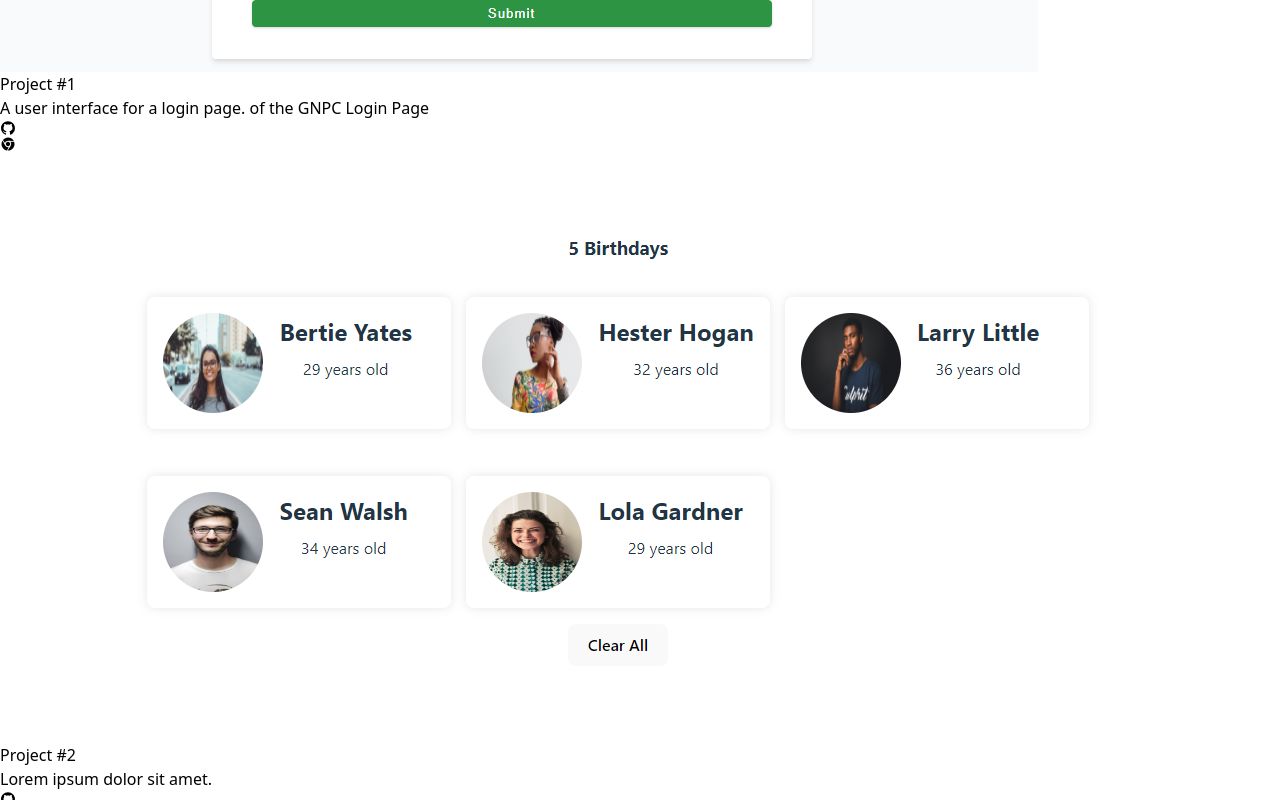
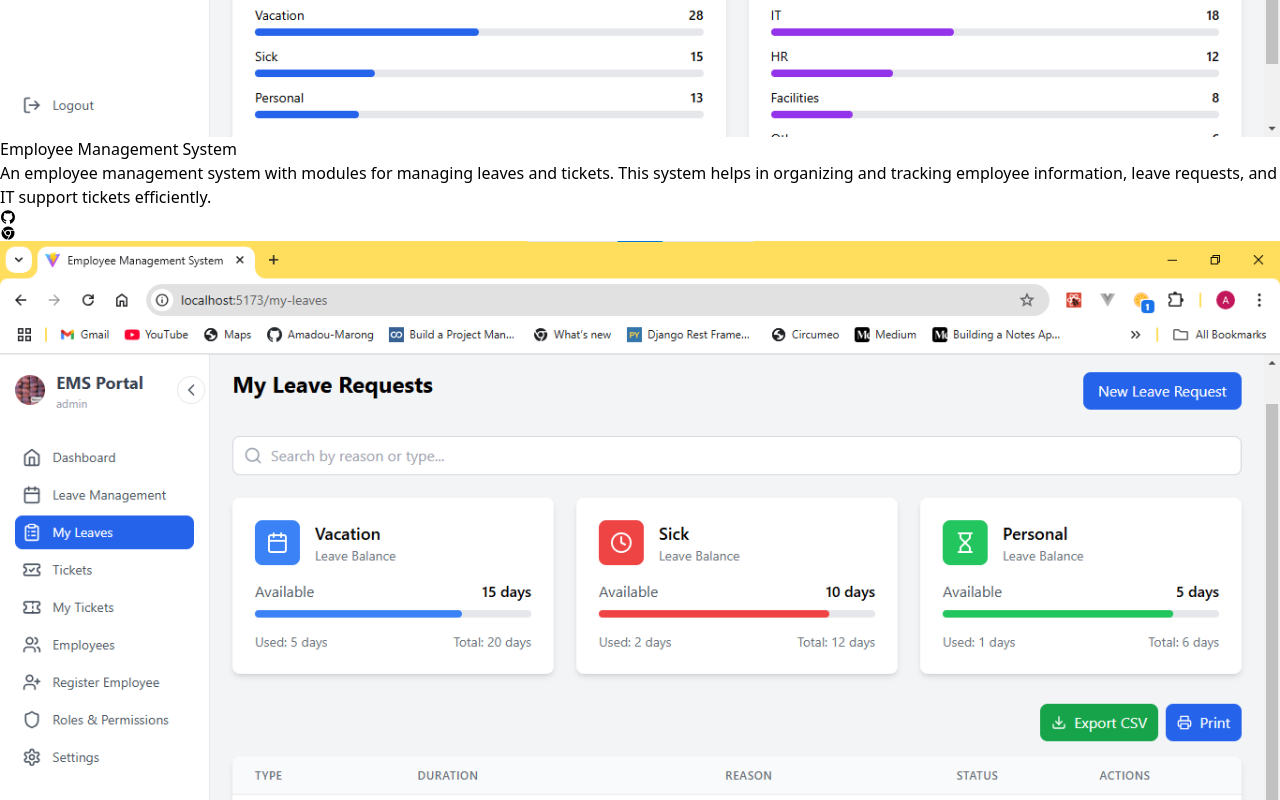
Before and after one commit to Amadou-Marong/my-updated-portfolio, a React (Vite) app: page / in a window 1280 px wide. Shown: the part 4120-4920 px from the top of the page. Built offline with nearby package versions, Linux system fonts and the light colour scheme.

Commit message:
modified the projects page

```diff
--- a/src/Portfolio.jsx
+++ b/src/Portfolio.jsx
@@ -1,5 +1,5 @@
-import project1 from './assets/gnpc-login-page.png'
-import project2 from './assets/birthdays.png'
+import project1 from './assets/EmployManagementDashboard.png'
+import project2 from './assets/MyLeavesPage.png'
 // import project3 from './assets/tours.png'
 import project3 from './assets/AdminDashboard.png'
 import project4 from './assets/strapi.png'
@@ -30,29 +30,29 @@ const Portfolio = () => {
 
         <div className='grid lg:grid-cols-3 md:grid-cols-2 gap-6'>
           <div className="rounded-xl bg-gradient-to-b from-gray-500 to-gray-800 overflow-hidden shadow-xl z-10">
-            <a href="https://ahmad-todos.netlify.app" className="group col-span-3">
+            <a href="" className="group col-span-3">
               <img src={project1} alt="project 1" className='h-[200px] w-full object-cover object-top transition duration-200 group-hover:scale-110 rounded-lg'/>
             </a>
             <div className="p-4">
-              <h2 className='text-gray-200'>Project #1</h2>
+              <h2 className='text-gray-200'>Employee Management System</h2>
               <p className="text-gray-400">
-                A user interface for a login page. of the GNPC Login Page
+                An employee management system with modules for managing leaves and tickets. This system helps in organizing and tracking employee information, leave requests, and IT support tickets efficiently.
               </p>
             </div>
 
             <div className="flex flex-row gap-3 justify-end text-white mb-3 mr-3">
               <a href="#" className="cursor-pointer"><AiFillGithub className='w-[35px] h-auto'/> </a>
-              <a href="https://ahmad-todos.netlify.app" className="cursor-pointer"><AiFillChrome className='w-[35px] h-auto'/> </a>
+              <a href="" className="cursor-pointer"><AiFillChrome className='w-[35px] h-auto'/> </a>
             </div>
           </div>
           <div className="rounded-xl bg-gradient-to-b from-gray-500 to-gray-800 overflow-hidden shadow-xl z-10">
-            <a href="https://ahmad-birthdays.netlify.app" className="group col-span-3">
+            <a href="" className="group col-span-3">
               <img src={project2} alt="project 2" className='h-[200px] w-full object-cover object-top transition duration-200 group-hover:scale-110 rounded-lg'/>
             </a>
             <div className="p-4">
-              <h2 className='text-gray-200'>Project #2</h2>
+              <h2 className='text-gray-200'>Employee Management System</h2>
               <p className="text-gray-400">
-                Lorem ipsum dolor sit amet.
+                A comprehensive leave management system that allows employees to apply for leaves, view leave balances, and track leave history. It also includes an approval workflow for managers to review and approve leave requests.
               </p>
             </div>
 
```
Also changed, not shown: src/assets/EmployManagementDashboard.png (added), src/assets/MyLeavesPage.png (added).
